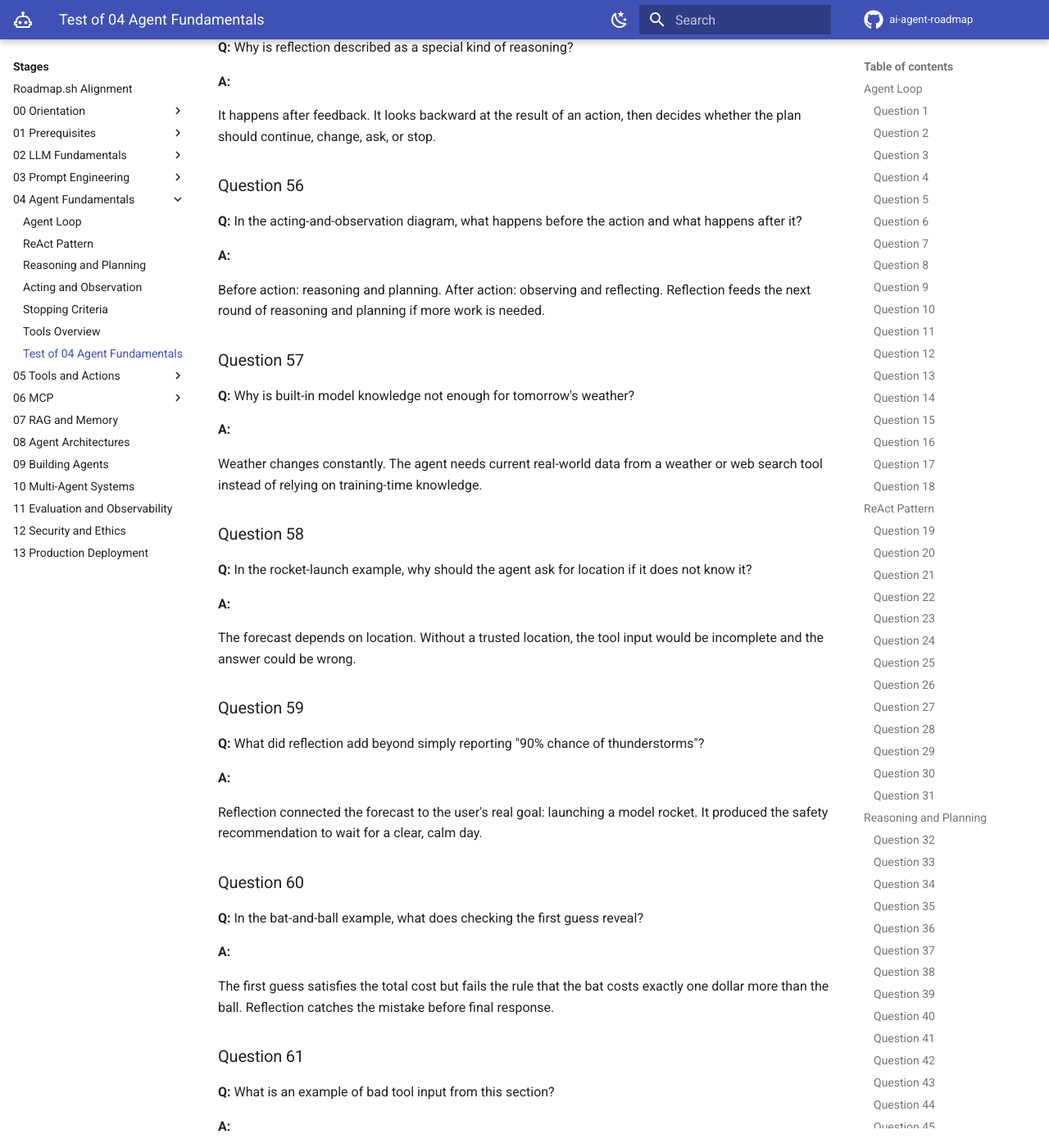
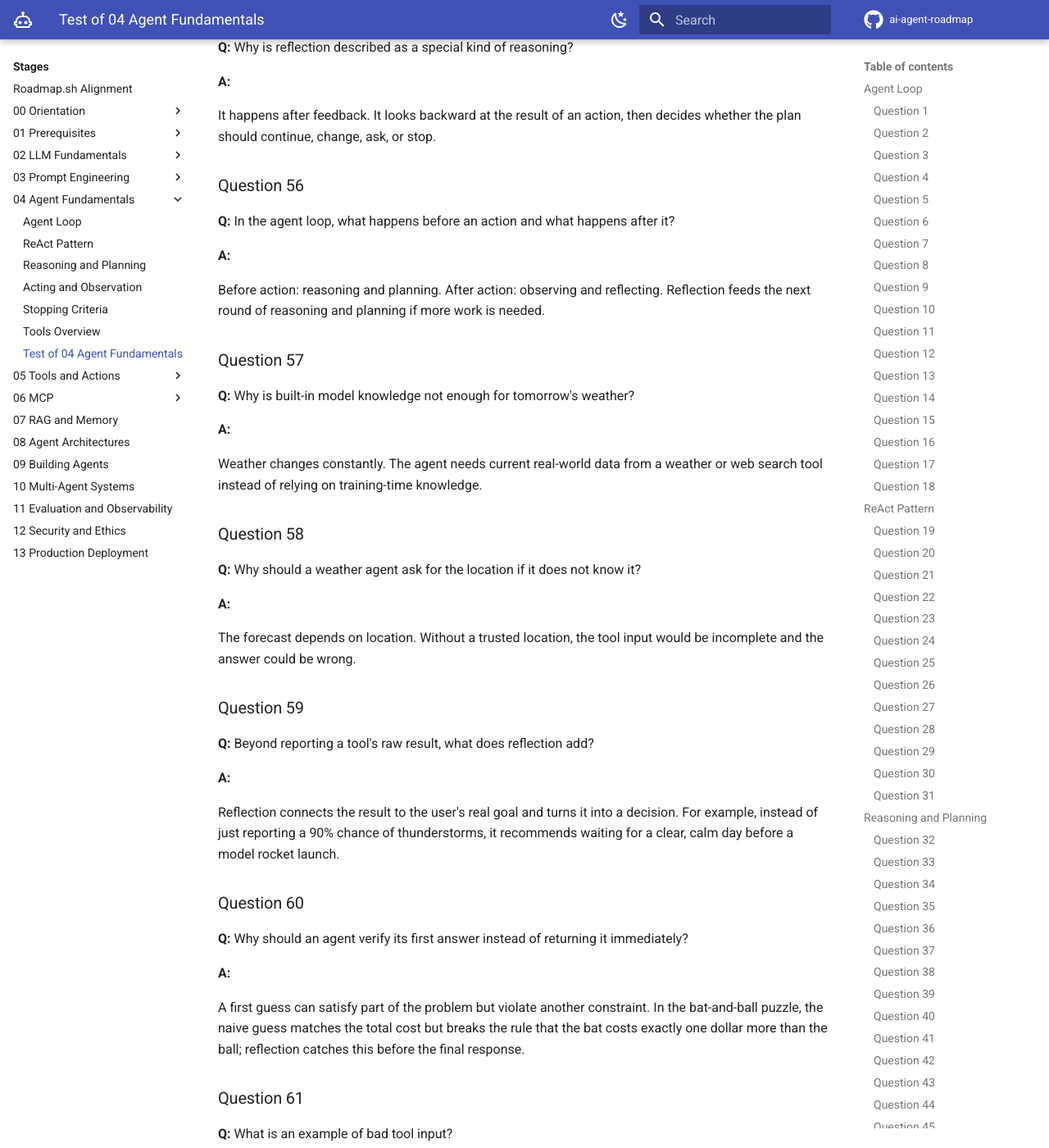
Before and after one commit to AceronX/ai-agent-roadmap, an MkDocs documentation site: the page built from docs/stages/04-agent-fundamentals/test-of-04-agent-fundamentals/index.md, in a window 1280 px wide and 1400 px high, scrolled down 12645 px. Shown: the whole window at 82% size. Built offline with MkDocs 1.6.1 and Material for MkDocs 9.7.7, drawn with Linux system fonts in a browser that asks for light colours; comment, search, counter and statistics services are not loaded; some of the changed text lies outside the part shown.

Commit message:
update: ch4 tests

```diff
--- a/docs/stages/04-agent-fundamentals/test-of-04-agent-fundamentals/index.md
+++ b/docs/stages/04-agent-fundamentals/test-of-04-agent-fundamentals/index.md
@@ -116,7 +116,7 @@
 
 ### Question 13
 
-**Q:** In the core architecture, what is the difference between the agent brain and the tool layer?
+**Q:** What is the difference between the agent brain and the tool layer?
 
 **A:**
 
@@ -174,7 +174,7 @@
 
 ### Question 20
 
-**Q:** What is the one-sentence definition of ReAct from this section?
+**Q:** What is a one-sentence definition of ReAct?
 
 **A:**
 
@@ -432,7 +432,7 @@
 
 ### Question 51
 
-**Q:** What are the three important parts of tool invocation in this section?
+**Q:** What are the three important parts of tool invocation?
 
 **A:**
 
@@ -456,7 +456,7 @@
 
 ### Question 54
 
-**Q:** Compare observation and reflection using the weather example.
+**Q:** Using an example, compare observation and reflection.
 
 **A:**
 
@@ -472,7 +472,7 @@
 
 ### Question 56
 
-**Q:** In the acting-and-observation diagram, what happens before the action and what happens after it?
+**Q:** In the agent loop, what happens before an action and what happens after it?
 
 **A:**
 
@@ -488,7 +488,7 @@
 
 ### Question 58
 
-**Q:** In the rocket-launch example, why should the agent ask for location if it does not know it?
+**Q:** Why should a weather agent ask for the location if it does not know it?
 
 **A:**
 
@@ -496,23 +496,23 @@
 
 ### Question 59
 
-**Q:** What did reflection add beyond simply reporting "90% chance of thunderstorms"?
+**Q:** Beyond reporting a tool's raw result, what does reflection add?
 
 **A:**
 
-Reflection connected the forecast to the user's real goal: launching a model rocket. It produced the safety recommendation to wait for a clear, calm day.
+Reflection connects the result to the user's real goal and turns it into a decision. For example, instead of just reporting a 90% chance of thunderstorms, it recommends waiting for a clear, calm day before a model rocket launch.
 
 ### Question 60
 
-**Q:** In the bat-and-ball example, what does checking the first guess reveal?
+**Q:** Why should an agent verify its first answer instead of returning it immediately?
 
 **A:**
 
-The first guess satisfies the total cost but fails the rule that the bat costs exactly one dollar more than the ball. Reflection catches the mistake before final response.
+A first guess can satisfy part of the problem but violate another constraint. In the bat-and-ball puzzle, the naive guess matches the total cost but breaks the rule that the bat costs exactly one dollar more than the ball; reflection catches this before the final response.
 
 ### Question 61
 
-**Q:** What is an example of bad tool input from this section?
+**Q:** What is an example of bad tool input?
 
 **A:**
 
@@ -554,7 +554,7 @@
 
 ### Question 66
 
-**Q:** Where are stopping criteria checked in the basic agent loop diagram?
+**Q:** Where in the agent loop are stopping criteria checked?
 
 **A:**
 
@@ -626,7 +626,7 @@
 
 ### Question 75
 
-**Q:** In the stop decision flow, why should safety or approval checks happen before continuing?
+**Q:** Why should safety or approval checks happen before the agent continues?
 
 **A:**
 
@@ -666,7 +666,7 @@
 
 ### Question 80
 
-**Q:** In the `should_stop` pseudocode, why is `unsafe_action_requested` checked before iteration limits?
+**Q:** Why should an unsafe action request be checked before iteration limits?
 
 **A:**
 
@@ -684,7 +684,7 @@
 
 ### Question 82
 
-**Q:** What are the four core agent primitives shown in this section?
+**Q:** What are the four core agent primitives?
 
 **A:**
 
```
Also changed, not shown: other parts of docs/stages/04-agent-fundamentals/test-of-04-agent-fundamentals/index.md (+1 -1 lines).
